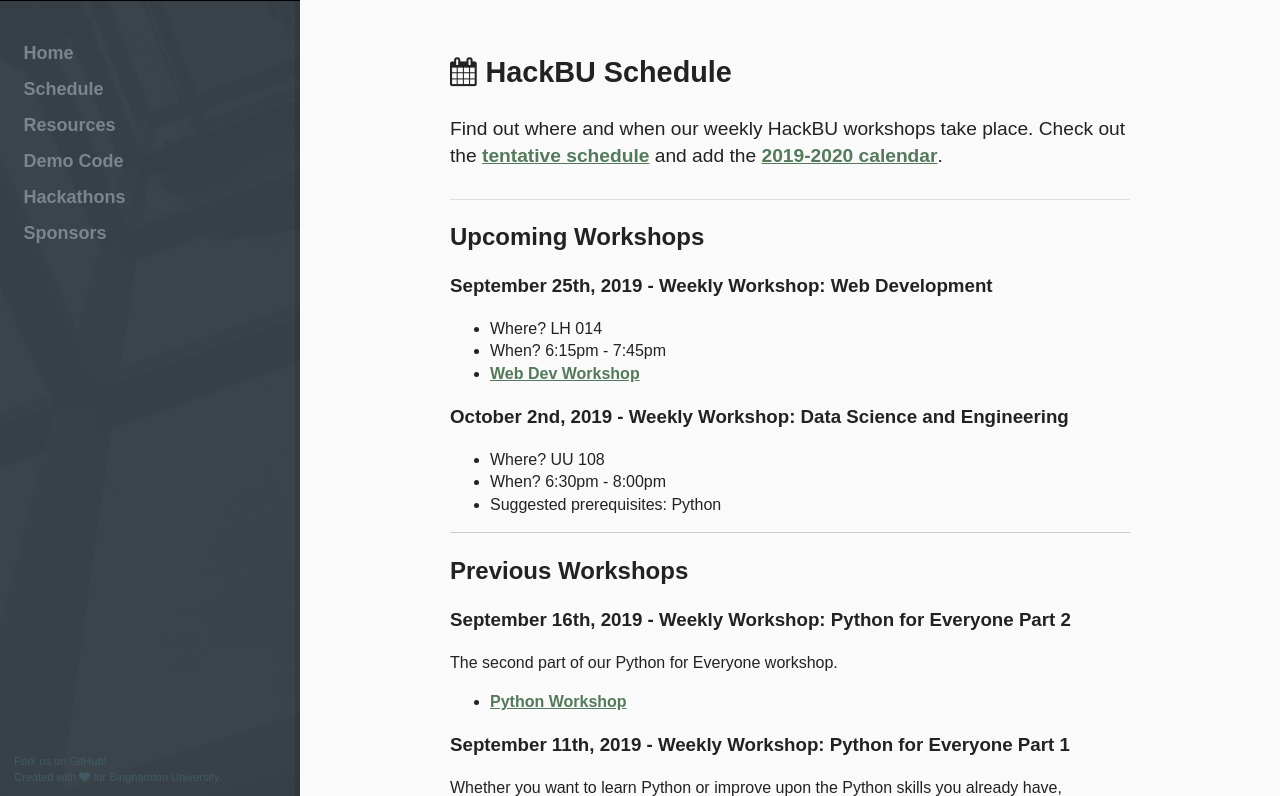
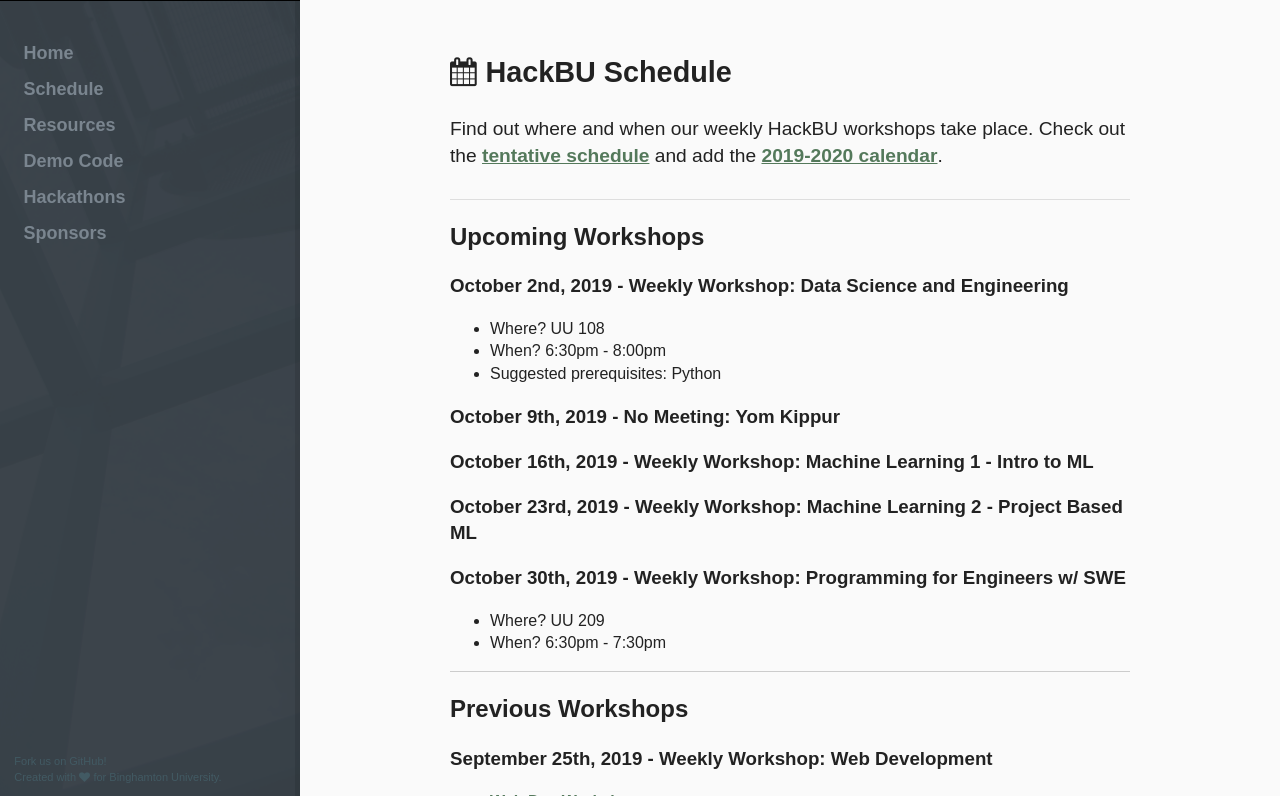
Before and after one commit to hackbinghamton/hackbinghamton.github.io, a Jekyll site: the page built from schedule/index.html, in a window 1280 px wide and 900 px high, cut to the strip 104-900 px from the top of the window. Built offline with Jekyll 4.4.1, drawn with Linux system fonts in a browser that asks for light colours; nearby versions of some CDN libraries.

Commit message:
Update schedule for all of october

```diff
--- a/schedule/index.html
+++ b/schedule/index.html
@@ -9,18 +9,7 @@
 	<p>Find out where and when our weekly HackBU workshops take place. Check out the <a href="https://docs.google.com/spreadsheets/d/171UMVQsbL7_Dmp_Nngxn7VcYaq_Nuerf2sjMHddhqGg/edit?usp=sharing">tentative schedule</a> and add the <a href="https://calendar.google.com/calendar/r?cid=YmluZ2hhbXRvbi5lZHVfa3VpZzFnbXNibXU5czZhbGY0aDEzaDhuNm9AZ3JvdXAuY2FsZW5kYXIuZ29vZ2xlLmNvbQ">2019-2020 calendar</a>. </p>
 </div>
 <h2> Upcoming Workshops </h2>
-  <h3> September 25th, 2019 - Weekly Workshop: Web Development</h3>
-    <ul>
-      <li>
-  	    Where? LH 014
-      </li>
-      <li>
-  	    When? 6:15pm - 7:45pm
-      </li>
-	<li>
-		<b><a href="https://github.com/HackBinghamton/WebDevelopmentWorkshop"> Web Dev Workshop </a></b>
-	</li>
-    </ul>
+
     <h3> October 2nd, 2019 - Weekly Workshop: Data Science and Engineering</h3>
       <ul>
         <li>
@@ -33,9 +22,27 @@
           Suggested prerequisites: Python
         </li>
       </ul>
+      <h3> October 9th, 2019 - No Meeting: Yom Kippur</h3>
+      <h3> October 16th, 2019 - Weekly Workshop: Machine Learning 1 - Intro to ML </h3>
+      <h3> October 23rd, 2019 - Weekly Workshop: Machine Learning 2 - Project Based ML</h3>
+      <h3> October 30th, 2019 - Weekly Workshop: Programming for Engineers w/ SWE</h3>
+      <ul>
+        <li>
+          Where? UU 209
+        </li>
+        <li>
+          When? 6:30pm - 7:30pm
+        </li>
+      </ul>
   <hr>
 <h2> Previous Workshops </h2>
 <div class="article">
+  <h3> September 25th, 2019 - Weekly Workshop: Web Development</h3>
+    <ul>
+  <li>
+    <b><a href="https://github.com/HackBinghamton/WebDevelopmentWorkshop"> Web Dev Workshop </a></b>
+  </li>
+    </ul>
   <h3> September 16th, 2019 - Weekly Workshop: Python for Everyone Part 2</h3>
     The second part of our Python for Everyone workshop.
     <ul>
```
